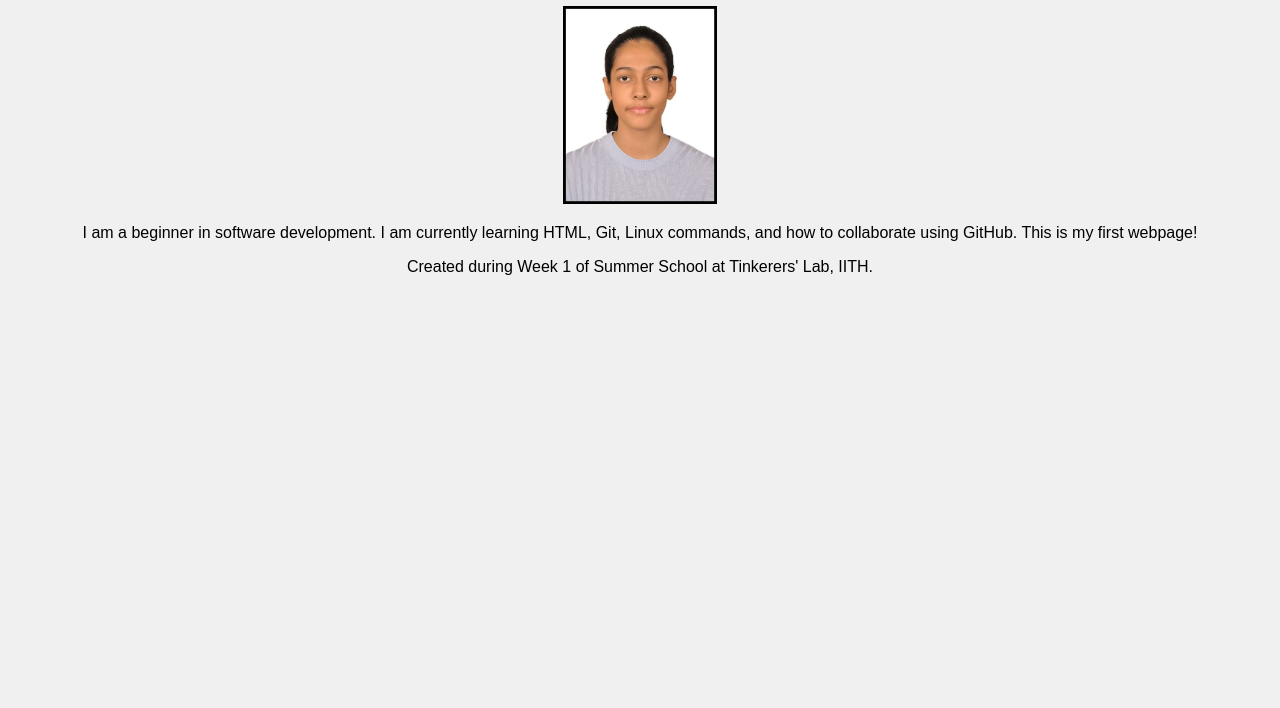
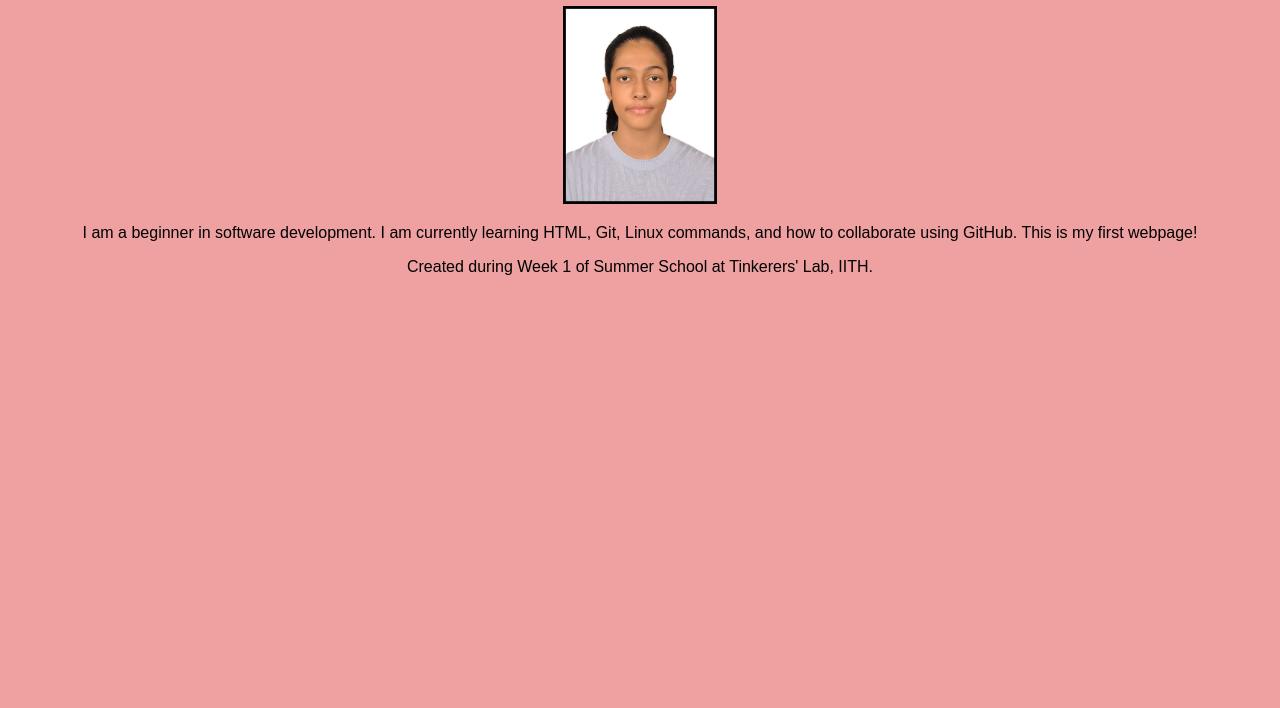
Before and after one commit to Samanga06/summer-school-week1, a plain HTML site: page index.html in a window 1280 px wide. Shown: the part 92-800 px from the top of the page. Drawn offline with Linux system fonts and the light colour scheme.

Commit message:
changed bg color

```diff
--- a/index.html
+++ b/index.html
@@ -9,7 +9,7 @@
             font-family: Arial, sans-serif;
             text-align: center;
             margin: 40px;
-            background-color: #f0f0f0;
+            background-color: #efa0a0;
         }
         img {
             max-width: 150px;
```
